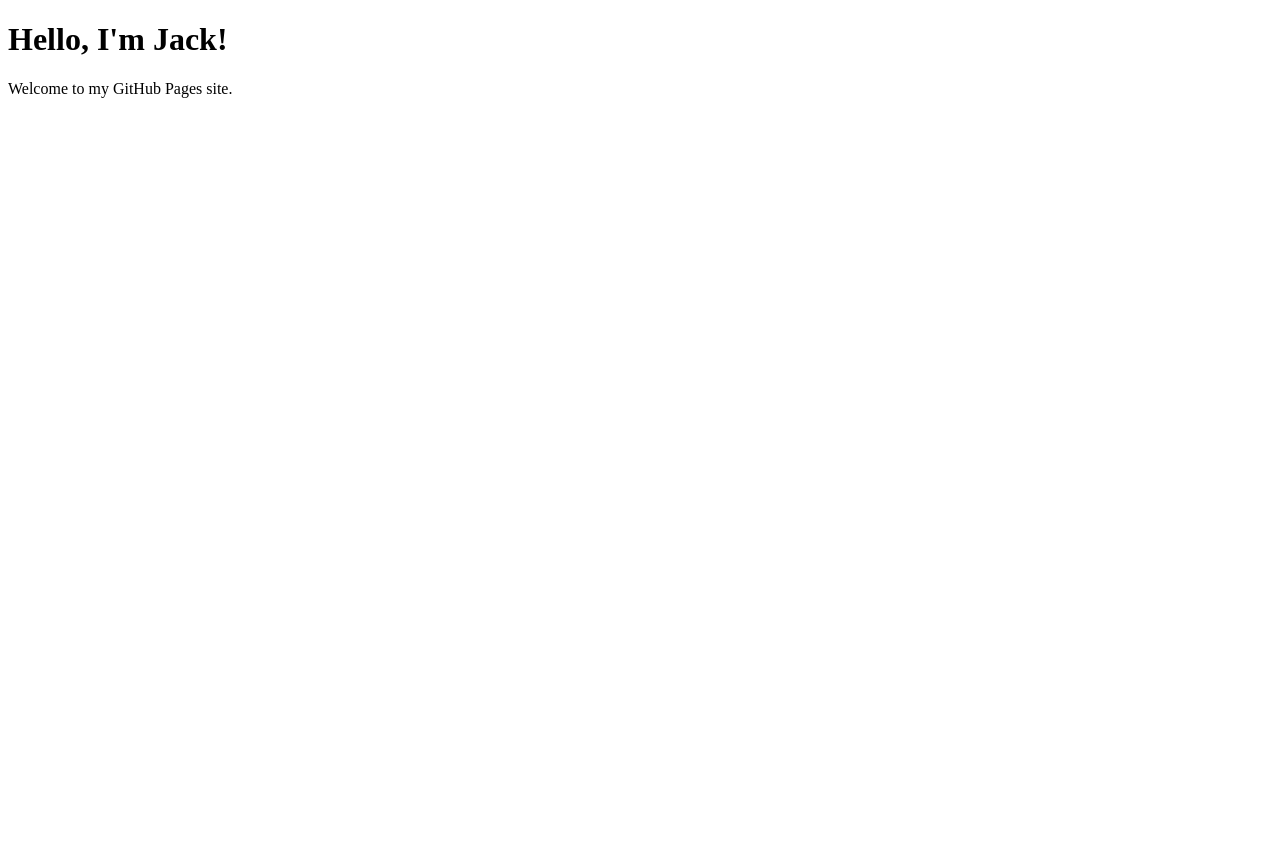
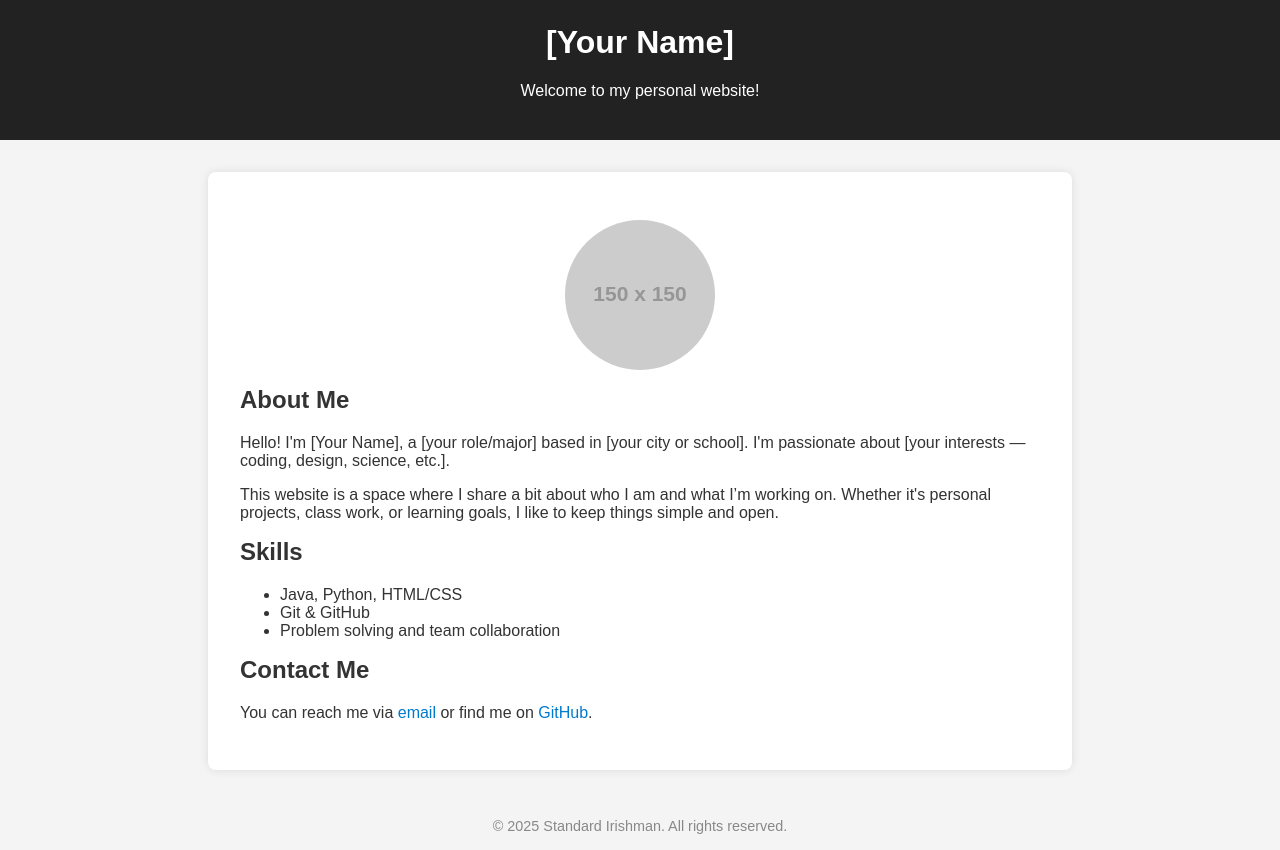
Before and after one commit to joboyle-32/joboyle-32.github.io, a plain HTML site: page index.html in a window 1280 px wide. Before the commit the page ends 800 px from the top, so only its background shows below. Drawn offline with Linux system fonts and the light colour scheme; placeholder pictures from the web are drawn by us.

Commit message:
some changes

```diff
--- a/index.html
+++ b/index.html
@@ -1,10 +1,92 @@
 <!DOCTYPE html>
-<html>
-  <head>
-    <title>My GitHub Profile Site</title>
-  </head>
-  <body>
-    <h1>Hello, I'm Jack!</h1>
-    <p>Welcome to my GitHub Pages site.</p>
-  </body>
+<html lang="en">
+<head>
+  <meta charset="UTF-8" />
+  <meta name="viewport" content="width=device-width, initial-scale=1.0" />
+  <title>About Me - Jack O'Boyle</title>
+  <style>
+    body {
+      font-family: Arial, sans-serif;
+      margin: 0;
+      padding: 0;
+      background: #f4f4f4;
+      color: #333;
+    }
+
+    header {
+      background-color: #222;
+      color: #fff;
+      padding: 1.5rem 2rem;
+      text-align: center;
+    }
+
+    .container {
+      max-width: 800px;
+      margin: 2rem auto;
+      background: #fff;
+      padding: 2rem;
+      box-shadow: 0 0 10px rgba(0, 0, 0, 0.1);
+      border-radius: 8px;
+    }
+
+    h1, h2 {
+      margin-top: 0;
+    }
+
+    img.profile-pic {
+      width: 150px;
+      border-radius: 50%;
+      display: block;
+      margin: 1rem auto;
+    }
+
+    footer {
+      text-align: center;
+      padding: 1rem;
+      margin-top: 2rem;
+      font-size: 0.9rem;
+      color: #888;
+    }
+
+    a {
+      color: #007acc;
+      text-decoration: none;
+    }
+
+    a:hover {
+      text-decoration: underline;
+    }
+  </style>
+</head>
+<body>
+
+  <header>
+    <h1>[Your Name]</h1>
+    <p>Welcome to my personal website!</p>
+  </header>
+
+  <div class="container">
+    <img src="https://via.placeholder.com/150" alt="Your profile picture" class="profile-pic">
+
+    <h2>About Me</h2>
+    <p>Hello! I'm [Your Name], a [your role/major] based in [your city or school]. I'm passionate about [your interests — coding, design, science, etc.].</p>
+
+    <p>This website is a space where I share a bit about who I am and what I’m working on. Whether it's personal projects, class work, or learning goals, I like to keep things simple and open.</p>
+
+    <h2>Skills</h2>
+    <ul>
+      <li>Java, Python, HTML/CSS</li>
+      <li>Git & GitHub</li>
+      <li>Problem solving and team collaboration</li>
+    </ul>
+
+    <h2>Contact Me</h2>
+    <p>You can reach me via <a href="job@gmail.com">email</a> or find me on <a href="https://github.com/joboyle-32" target="_blank">GitHub</a>.</p>
+  </div>
+
+  <footer>
+    &copy; 2025 Standard Irishman. All rights reserved.
+  </footer>
+
+</body>
 </html>
```
